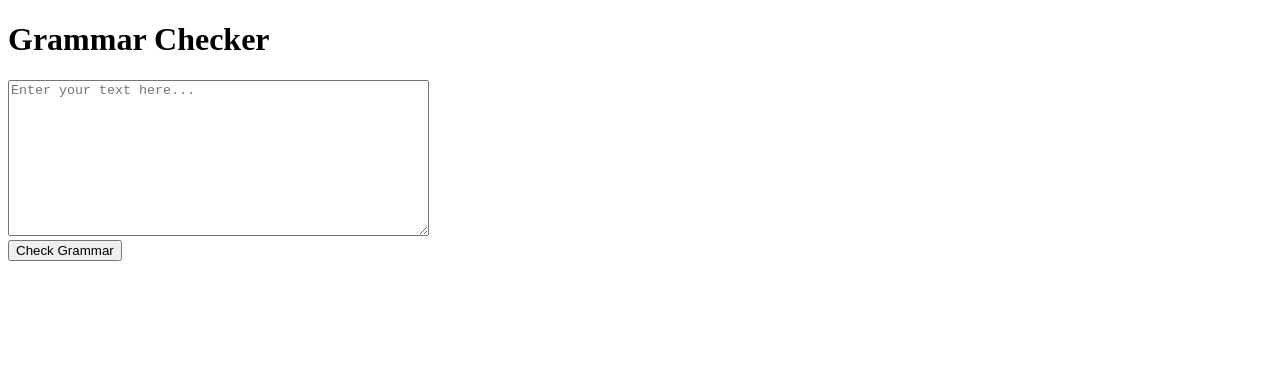
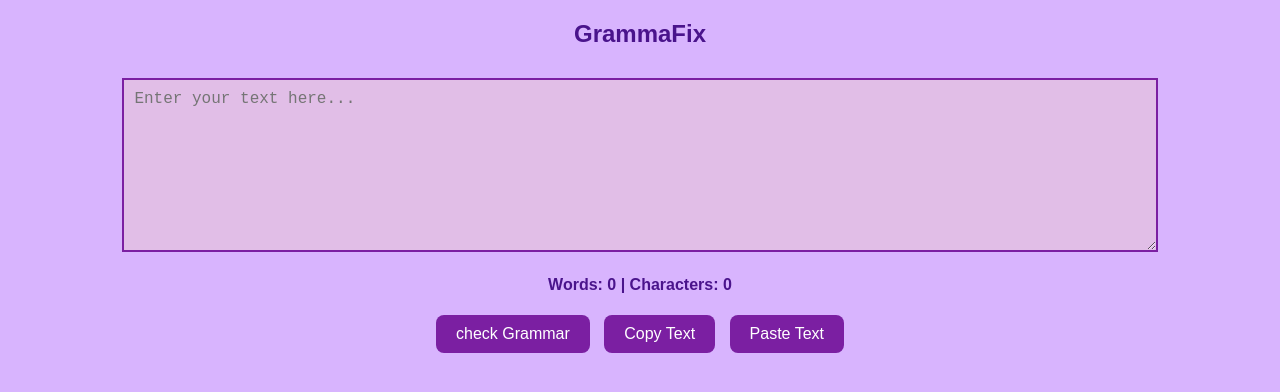
Before and after one commit to insync-a11y/Grammar-Checker, a plain HTML site: page index.html in a window 1280 px wide. Drawn offline with Linux system fonts and the light colour scheme.

Commit message:
Add files via upload

```diff
--- a/index.html
+++ b/index.html
@@ -3,15 +3,119 @@
 <head>
     <meta charset="UTF-8">
     <meta name="viewport" content="width=device-width, initial-scale=1.0">
-    <title>Grmmar Checker</title>
+    <title>GrammaFix</title>
+    <style>
+        body {
+            font-family: Arial, sans-serif;
+            text-align: center;
+            background-color: #d8b4fe;
+            color:#4a148c;
+        }
+        textarea {
+            width: 80%;
+            height: 150px;
+            margin: 10px;
+            border: 2px solid #7b1fa2;
+            padding: 10px;
+            font-size: 16px;
+            background-color: #e1bee7;
+            color: #4a148c
+        }
+        button {
+            padding: 10px 20px;
+            font-size: 16px;
+            cursor: pointer;
+            background-color: #7b1fa2;
+            border: none;
+            border-radius: 8px;
+            color: white;
+            transition: background-color 0.3s;
+            margin: 5px
+        }
+        button hover {
+            background-color: #4a148c;
+        }
+        .errors {
+            color: #b71c1c;
+            margin-top: 10px;
+            font-weight: bold;
+        }
+        .counter {
+            margin-top: 10px;
+            font-weight: bold;
+        }
+    </style>
 </head>
 <body>
-    <h1> Grammar Checker</h1>
-    <textarea id="inputtext" rows="10" cols="50" placeholder="Enter your text here..."></textarea><br>
-        <button onclick="checkgrammar()">Check Grammar</button>
-        <p id="result"></p>
+    <h2>GrammaFix</h2>
+    <textarea id="textInput" placeholder="Enter your text here..." oninput="updateCounter()"></textarea><br>
+    <p class="counter">Words: <span id="wordCount">0</span> | Characters: <span id="charCount">0</span></p>
+    <button onlick="checkGrammar()">check Grammar</button>
+    <button onclick="copyText()">Copy Text</button>
+    <button onclick="pasteText()">Paste Text</button>
+    <div id="result" class="errors"></div>
 
-        <!-- Link to the JavaScript file -->
-        <script src="checker.js"></script>
+    <script>
+        function updateCounter() {
+            const text = document.getElementById('textInput').value;
+            const words = text.trim().length > 0 ? text.trim().split(/\s+/).length : 0;
+            const cgars = text.length;
+            document.getElementById('wordCount').tectContect = words;
+            document.getElementById('charcount').textContent = Chars;
+        }
+
+        async function checkGrammar() {
+            const textElement = document.getElementById('textInput')
+            const text = textElement.value;
+            const resultDiv = document.getElementById('result');
+
+            if (!text) {
+                resultDiv.innerHTML = "please enter text to check";
+                return;
+            }
+
+            const response = await fetch('https://api.languagetool.org/v2/check', {
+                method: 'post',
+                headers: {'Content-Type': 'application/x-www-form-urlencoded' },
+                bpdy: 'text=${encodeURIComponent(text)}&language=en-US'
+            });
+
+            const data =await response.json();
+
+            if (data.matches.length ===0) {
+                resultDiv.innerHTML = "No errors found!";
+            } else {
+                resultDiv.innerHTML = data.matches.map(match => {
+                    const replacement = match.replacements.length > 0 ? ` <button onclick=\"replacementText('${match.context.offset}', '${match.context.length}', '${match.replacement[0].value}')\">Replace</button>` : '';
+                    return `<p> <strong>${match.rule.category.name}:</strong>} ${match.message}${replacement}</p>`;
+                }).join('');
+            }
+        }
+        function replacementText(offset, length, replacement) {
+            const textElement = document.getElementById('textInput');
+            const text = textElement.value;
+            const newText = text.substring(0, offset) + replacement + text.substrinf(offset + length);
+            textElement.value = newText;
+            updateCounter();
+        }
+
+        function copyText() {
+            const textElement = document.getElementById('textInput');
+            textElement.exeCommand("copy");
+            alert("Text copied to clipboard")
+        }
+
+        async function pasteText() {
+            try {
+                const text = await navigator.clipboard.readText();
+                document.getElementById('textInput').value - text;
+                updateCounter();
+            } catch (err) {
+                alert("Failed to paste text. Please allow clipboard access.");
+            }
+        }
+
+        console.log("JavaScript is running");
+    </script>
 </body>
 </html>
```
